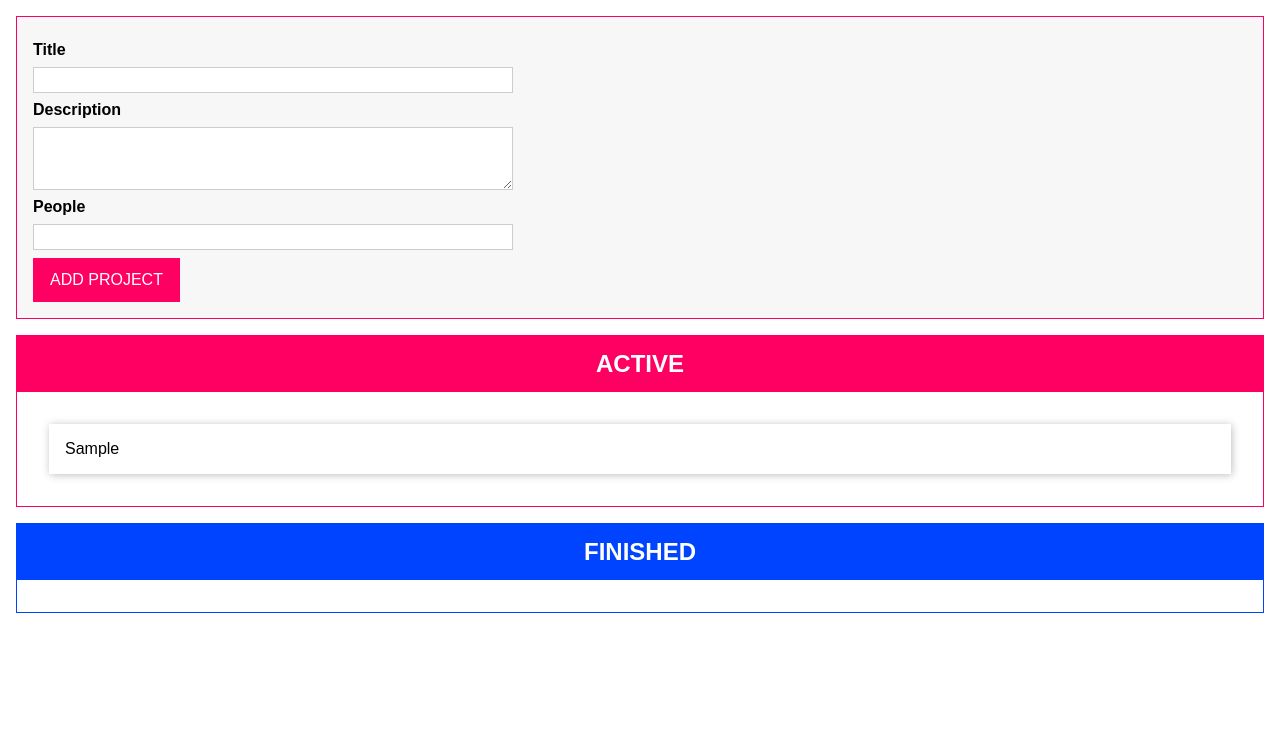
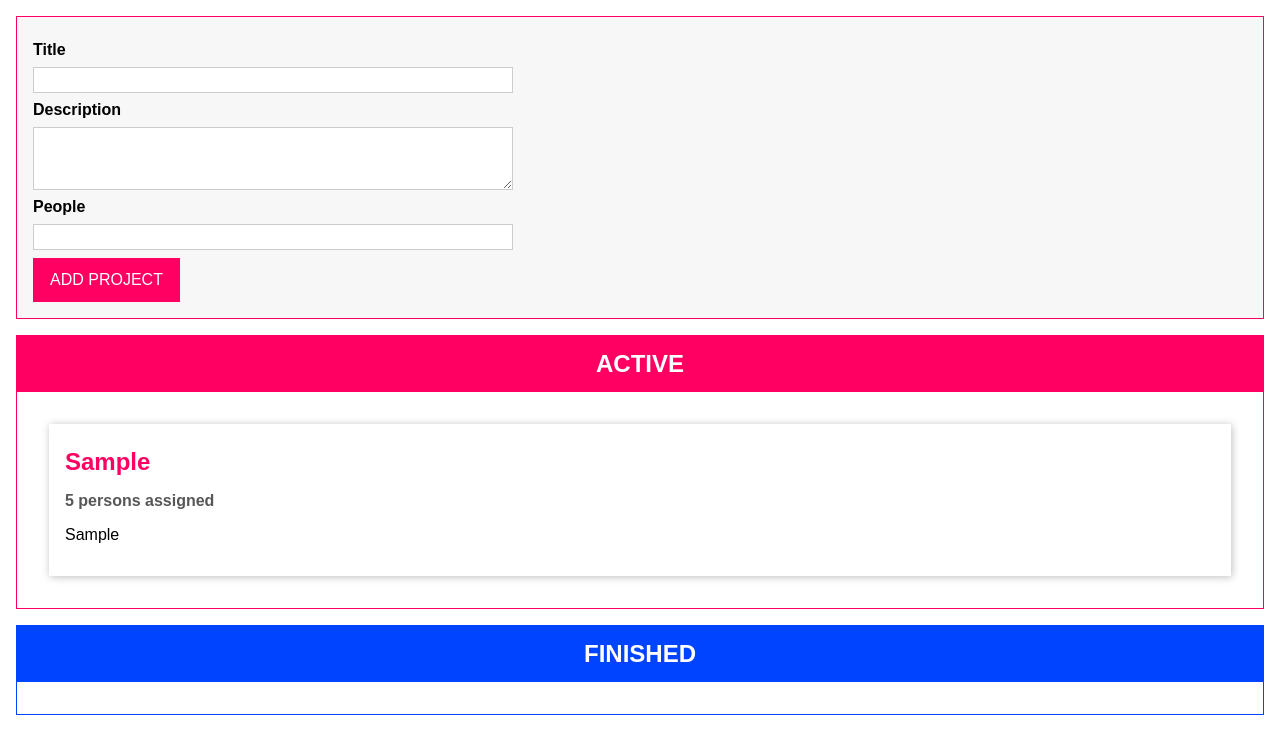
Before and after one commit to JoaoGil06/Drag-and-Drop, a website with bundled scripts: page index.html in a window 1280 px wide. Both pictures are taken after typing "Sample", "Sample", "5" into the empty fields and a click on the button "ADD PROJECT". Built offline with nearby package versions, Linux system fonts and the light colour scheme.

Commit message:
Create a classe to render project items

```diff
--- a/index.html
+++ b/index.html
@@ -27,7 +27,11 @@
       </form>
     </template>
     <template id="single-project">
-      <li></li>
+      <li>
+        <h2></h2>
+        <h3></h3>
+        <p></p>
+      </li>
     </template>
     <template id="project-list">
       <section class="projects">
--- a/src/app.ts
+++ b/src/app.ts
@@ -163,6 +163,35 @@ abstract class Component<T extends HTMLElement, U extends HTMLElement> {
   abstract renderContent(): void;
 }
 
+class ProjectItem extends Component<HTMLUListElement, HTMLLIElement> {
+  private project: Project;
+
+  get persons() {
+    if (this.project.numOfPeople === 1) {
+      return "1 person";
+    } else {
+      return `${this.project.numOfPeople} persons`;
+    }
+  }
+
+  constructor(hostId: string, project: Project) {
+    super("single-project", hostId, false, project.id);
+
+    this.project = project;
+
+    this.configure();
+    this.renderContent();
+  }
+
+  configure() {}
+
+  renderContent() {
+    this.element.querySelector("h2")!.textContent = this.project.title;
+    this.element.querySelector("h3")!.textContent = this.persons + " assigned";
+    this.element.querySelector("p")!.textContent = this.project.description;
+  }
+}
+
 // ProjectList Class
 class ProjectList extends Component<HTMLDivElement, HTMLElement> {
   assignedProjects: Project[];
@@ -204,9 +233,7 @@ class ProjectList extends Component<HTMLDivElement, HTMLElement> {
     listEl.innerHTML = "";
 
     for (const prjItem of this.assignedProjects) {
-      const listItem = document.createElement("li");
-      listItem.textContent = prjItem.title;
-      listEl.appendChild(listItem);
+      new ProjectItem(this.element.querySelector("ul")!.id, prjItem);
     }
   }
 }
```
